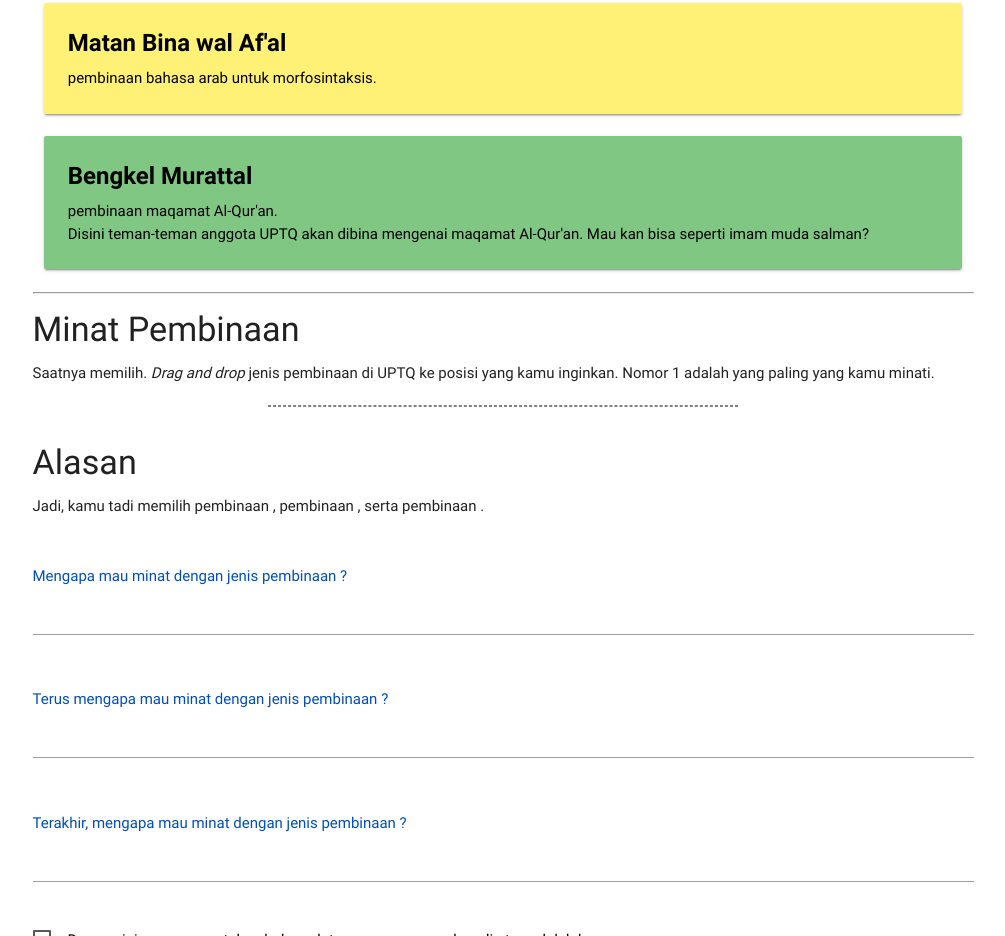
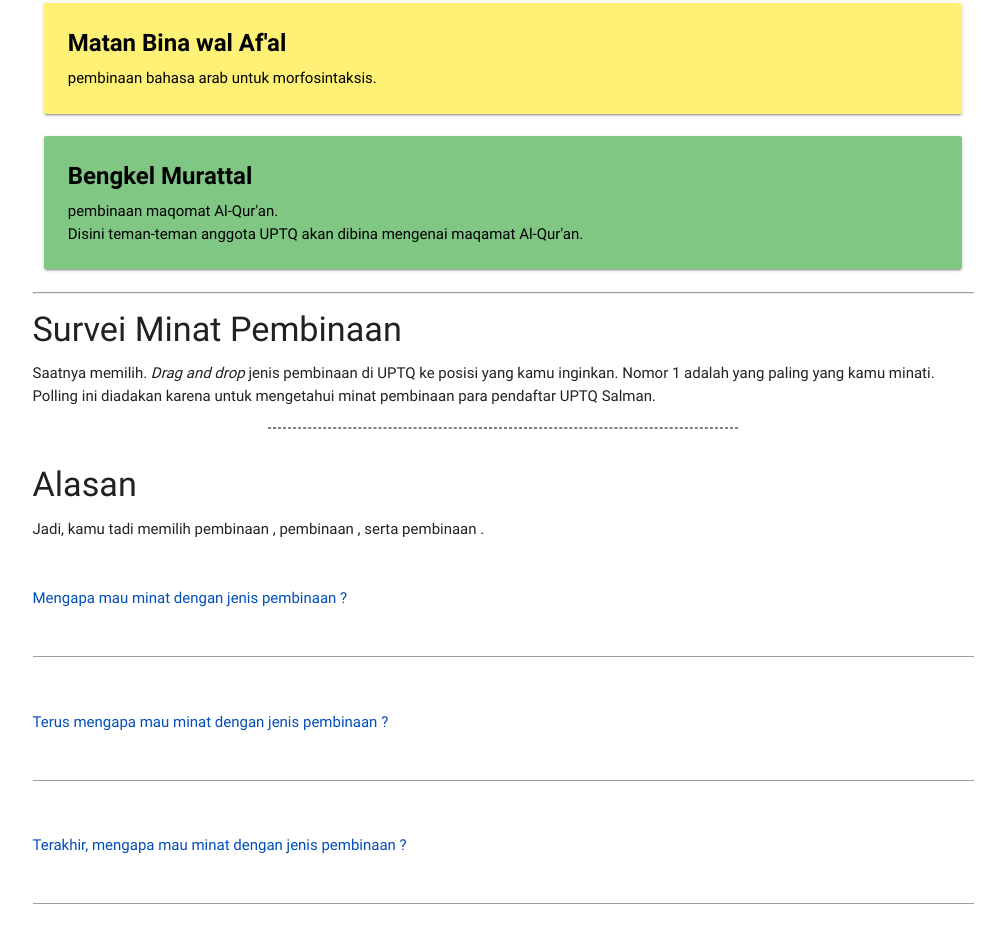
Before and after one commit to wahyuekonugroho/oprecuptq2018.github.io, a plain HTML site: page index.html in a window 1280 px wide. Shown: the part 3107-4043 px from the top of the page, without its empty margins (137-1142 px from the left). Drawn offline with nearby package versions, Linux system fonts and the light colour scheme.

Commit message:
Update index.html

```diff
--- a/index.html
+++ b/index.html
@@ -219,8 +219,8 @@
 					<div class="card green lighten-2">
 						<div class="card-content black-text">
 							<span class="card-title"> <b>Bengkel Murattal</b></span>
-								pembinaan maqamat Al-Qur'an.</br>
-								Disini teman-teman anggota UPTQ akan dibina mengenai maqamat Al-Qur'an. Mau kan bisa seperti imam muda salman?
+								pembinaan maqomat Al-Qur'an.</br>
+								Disini teman-teman anggota UPTQ akan dibina mengenai maqamat Al-Qur'an.
 							</p>
 							</div>
 					</div>
@@ -228,10 +228,11 @@
 			<div class="row">
 				<div class="col s12">
 					<hr>
-					<h4>Minat Pembinaan</h4>
+					<h4>Survei Minat Pembinaan</h4>
 					<span>
-						Saatnya memilih. <em>Drag and drop</em>
-						jenis pembinaan di UPTQ ke posisi yang kamu inginkan. Nomor 1 adalah yang paling yang kamu minati.
+						   Saatnya memilih. <em>Drag and drop</em>
+						   jenis pembinaan di UPTQ ke posisi yang kamu inginkan. Nomor 1 adalah yang paling yang kamu minati.
+						   Polling ini diadakan karena untuk mengetahui minat pembinaan para pendaftar UPTQ Salman.
 					</span>
 				</div>
 			</div>
```
